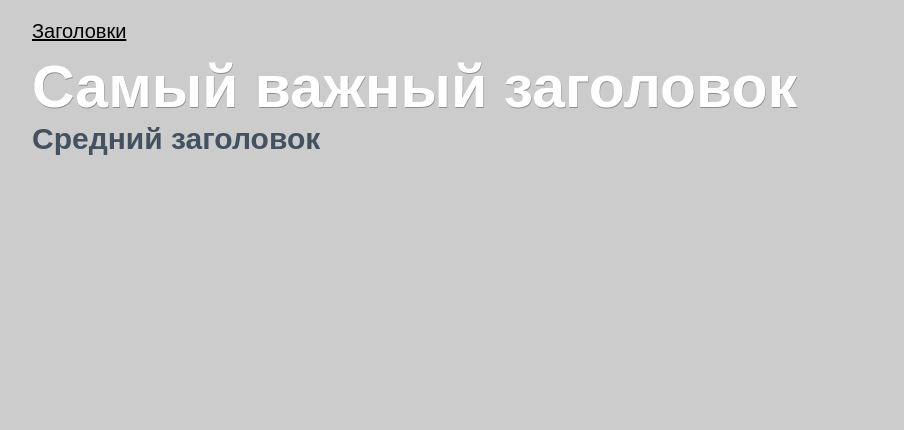
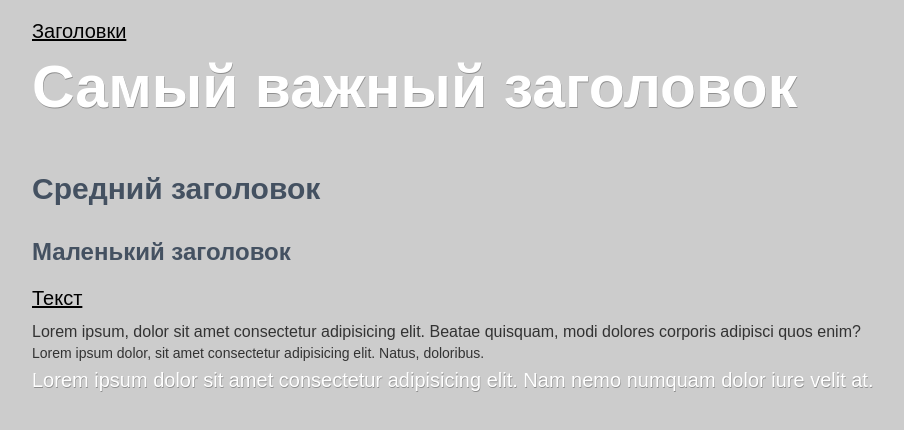
Before and after one commit to MichaelZolotov77/Produck-name-grey, a website built with Parcel: page src/uikit.html in a window 1280 px wide. Shown: the whole page, without its empty margins (18-922 px from the left). Built offline with nearby package versions, Linux system fonts and the light colour scheme.

Commit message:
Подключили шрифты через миксины

```diff
--- a/src/assets/styles/uikit.scss
+++ b/src/assets/styles/uikit.scss
@@ -22,3 +22,15 @@
 .h2 {
   @include h2($align: left);
 }
+.h3 {
+  @include h3();
+}
+.p1 {
+  @include p1();
+}
+.p2 {
+  @include p2();
+}
+.lead {
+  @include lead();
+}
--- a/src/assets/styles/utils/_mixins.scss
+++ b/src/assets/styles/utils/_mixins.scss
@@ -3,9 +3,11 @@
   color: $color;
   font-family: $mainFont;
   text-shadow: $mainShadow;
+  margin-bottom: 3rem;
 
   @media ($tablet) {
     font-size: 5.9rem;
+    margin-bottom: 5rem;
   }
 }
 
@@ -14,4 +16,30 @@
   font-size: 3rem;
   text-align: $align;
   line-height: 1.2;
+  margin-bottom: 3rem;
 }
+
+@mixin h3($color: $primaryColor) {
+  color: $color;
+  font-size: 2.4rem;
+  line-height: 1.25;
+}
+
+@mixin p1($color: $textColor) {
+  font-size: 1.6rem;
+  color: $color;
+  line-height: 1.5;
+}
+
+@mixin p2($color: $textColor) {
+  font-size: 1.4rem;
+  color: $color;
+  line-height: 1.29;
+}
+
+@mixin lead($color: $white) {
+  font-size: 2rem;
+  color: $color;
+  line-height: 1.8;
+  text-shadow: $mainShadow;
+}
--- a/src/uikit.html
+++ b/src/uikit.html
@@ -11,6 +11,21 @@
       <div class="ui__title">Заголовки</div>
       <h1 class="h1">Самый важный заголовок</h1>
       <h2 class="h2">Средний заголовок</h2>
+      <h3 class="h3">Маленький заголовок</h3>
+
+      <div class="ui__title">Текст</div>
+      <p class="p1">
+        Lorem ipsum, dolor sit amet consectetur adipisicing elit. Beatae
+        quisquam, modi dolores corporis adipisci quos enim?
+      </p>
+      <p class="p2">
+        Lorem ipsum dolor, sit amet consectetur adipisicing elit. Natus,
+        doloribus.
+      </p>
+      <p class="lead">
+        Lorem ipsum dolor sit amet consectetur adipisicing elit. Nam nemo
+        numquam dolor iure velit at.
+      </p>
     </div>
   </body>
 </html>
```
